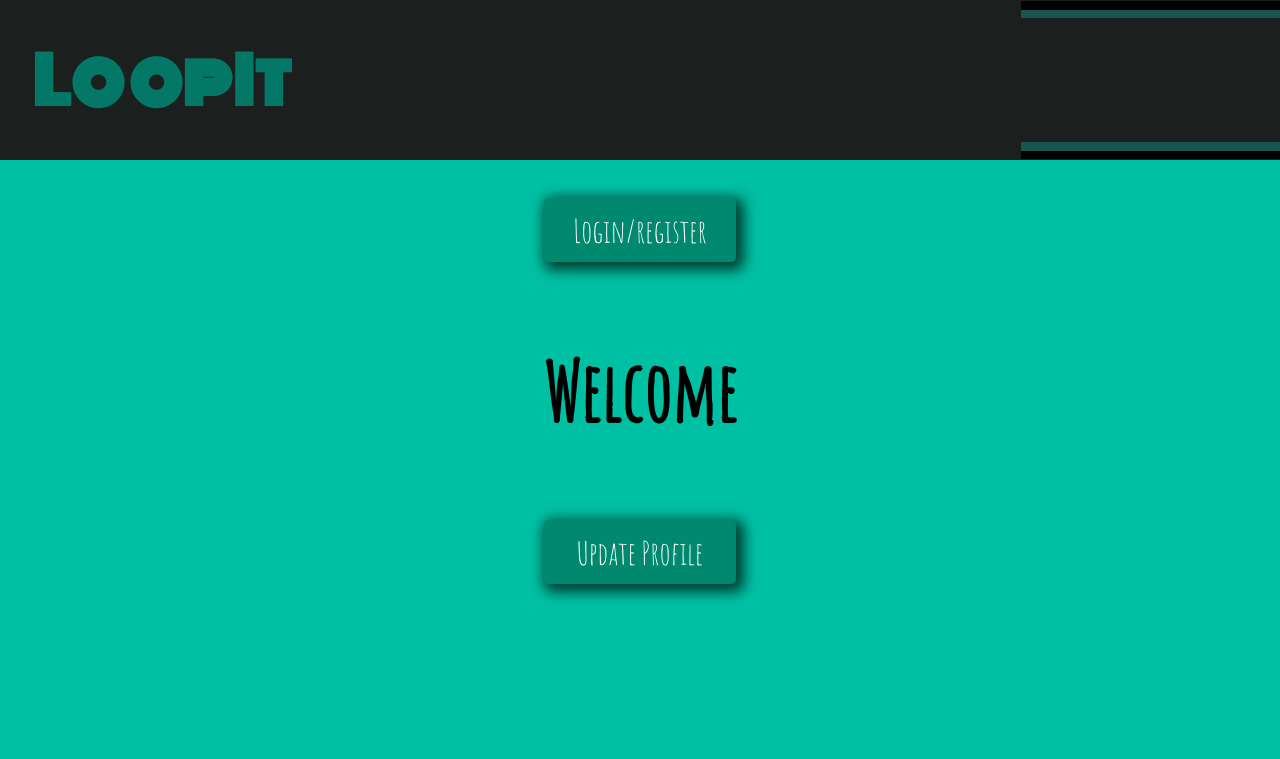
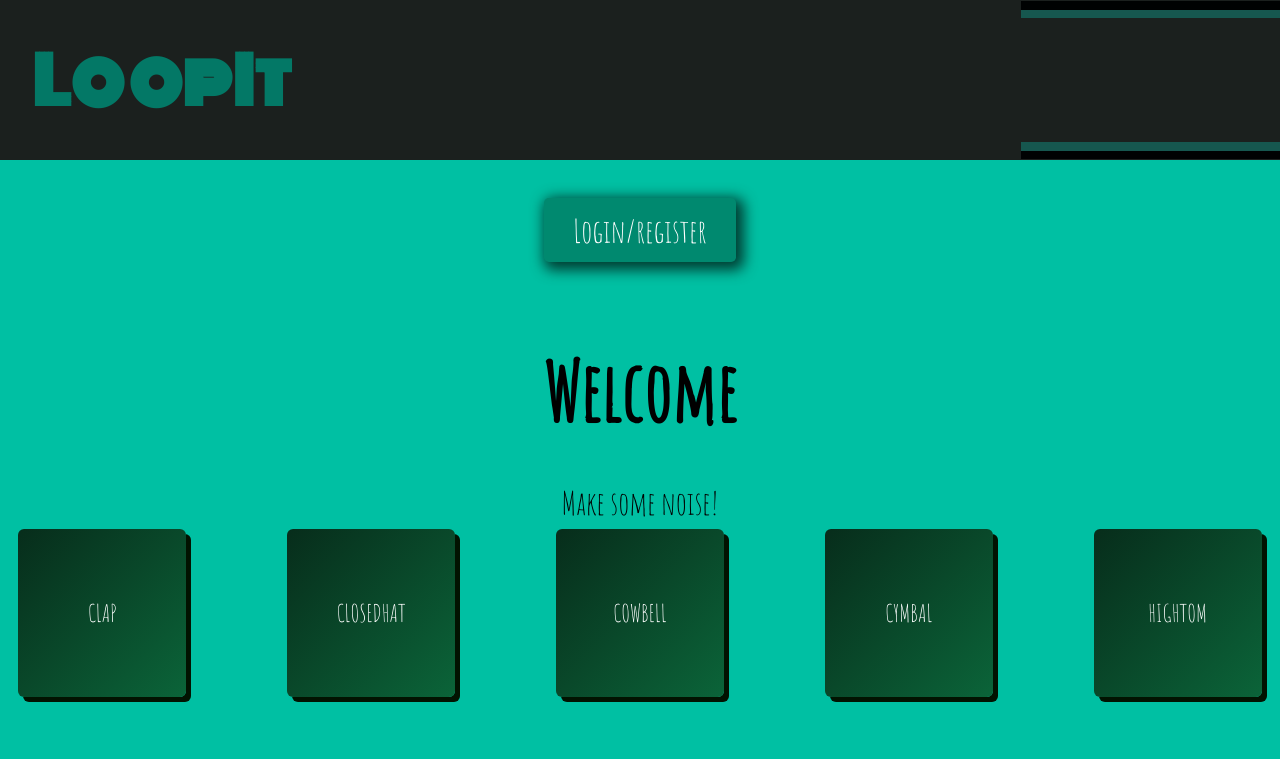
Before and after one commit to Bavid-Dowie/JZP4-LoopIt, a React (Create React App) app in the folder client/: page /users/register in a window 1280 px wide. Shown: the top 759 px of the page. Built offline with nearby package versions, Linux system fonts and the light colour scheme.

Commit message:
button click styling

```diff
--- a/client/src/App.css
+++ b/client/src/App.css
@@ -9,6 +9,7 @@ p {
 .App {
   text-align: center;
   font-size: 2em;
+  margin: 0;
 }
 
 .welcome {
@@ -22,7 +23,6 @@ button {
   font-size: 1em;
   text-align: center;
   border: 1px solid;
-  padding: 10px;
   box-shadow: 4px 4px 14px 4px #003c31;
   border-radius: .15em;
   height: 2em;
@@ -31,12 +31,17 @@ button {
   color: white;
   border: none;
   margin: 3%;
+  padding: 10px;
+  --button-raise-level: 6px;
+  --button-hover-pressure: 1;
+  --transform-speed: 0.1s;
 }
 
 button:hover, button:focus {
   transition: 1s;
   height:2.1em;
   width: 6.1em;
+  font-size: 1.5em;
   background: #026150;
   cursor: pointer;
   outline: 0;
--- a/client/src/App.js
+++ b/client/src/App.js
@@ -7,6 +7,8 @@ import Header from './components/Header'
 import UserProfile from './components/UserProfile'
 import Register from './components/Register'
 import Login from './components/Login'
+import SoundPad from '../src/components/PlaySession'
+import Sounds from '../src/Assets/Sounds'
 
 import {
   loginUser,
@@ -37,7 +39,8 @@ class App extends Component {
       editFormData: {
         name: "",
         username: ""
-      }
+      },
+      sounds: Object.keys(Sounds)
     }
     this.decodeToken = this.decodeToken.bind(this)
     this.authHandleChange = this.authHandleChange.bind(this)
@@ -48,6 +51,7 @@ class App extends Component {
     this.handleLogin = this.handleLogin.bind(this)
     this.handleLogout = this.handleLogout.bind(this)
     this.deleteUser = this.deleteUser.bind(this)
+    this.playSound = this.playSound.bind(this)
   }
 
   decodeToken(token) {
@@ -66,6 +70,12 @@ class App extends Component {
         currentUser: user
       })
     }
+  }
+
+  playSound(eventObj) {
+    const currentSound = eventObj.currentTarget.id
+    Sounds[currentSound].currentTime = 0
+    Sounds[currentSound].play()
   }
 
   async handleUpdateForm(e) {
@@ -124,6 +134,7 @@ class App extends Component {
   }
 
   async  authHandleChange(e) {
+    e.preventDefault()
     const { name, value } = e.target;
     this.setState(prevState => (
       {
@@ -136,6 +147,11 @@ class App extends Component {
   }
 
   render() {
+    const soundPad = []
+    for (let i = 0; i < this.state.sounds.length; i++) {
+      soundPad.push(<SoundPad sound={this.state.sounds[i]}
+        playSound={this.playSound} />)
+    }
     return (
       <div className="App">
 
--- a/client/src/components/Header.css
+++ b/client/src/components/Header.css
@@ -38,6 +38,7 @@ h1:hover:after {
 
 .header {
   font-size: 2em;
+  top: 0;
 }
 
 @keyframes h1-underline {
--- a/client/src/components/Login.css
+++ b/client/src/components/Login.css
@@ -1,10 +1,10 @@
 .Register-button {
-  text-decoration: none;
-  /* color: black; */
+
 }
 
 h2 {
   text-transform: capitalize;
+  font-size: 2.5em;
   margin: 0%;
   padding: 0%;
 }
@@ -14,5 +14,5 @@ h2 {
 }
 
 .login-line-bottom {
-  margin-top: 2 em;
+  margin-top: 2em;
 }
--- /dev/null
+++ b/client/src/components/SoundPad.css
@@ -0,0 +1,35 @@
+.soundpad-container {
+  background-color: 'green';
+  display: grid;
+  grid-gap: 2em;
+  grid-template: auto/ 1fr 1fr 1fr 1fr 1fr;
+}
+
+.soundpad {
+  display: flex;
+  justify-content: center;
+  align-items: center;
+  height: 7em;
+  width: 7em;
+  font-size: 1.5rem;
+  border-radius: 6px;
+  text-transform: uppercase;
+  color: white;
+  background: linear-gradient(to bottom right, #072d1b, #0b6439);
+  box-shadow: 5px 5px #021301;
+  align-self: center;
+  justify-self: center;
+  cursor: pointer;
+  --button-raise-level: 6px;
+  --button-hover-pressure: 1;
+  --transform-speed: 0.1s;
+}
+
+.soundpad:active {
+  background-color: #026150;
+  box-shadow: 0 5px #003c31;
+  transform: translateY(5px);
+  outline: 0;
+  border: none;
+  -moz-outline-style: none;
+}
--- a/client/src/components/SoundPad.jsx
+++ b/client/src/components/SoundPad.jsx
@@ -1,11 +1,11 @@
-import React, { Component } from 'react';
+import React, { Component } from 'react'
+import './SoundPad.css'
 
-class Button extends Component {
+class SoundPad extends Component {
   render() {
     return (
       <div
-        // Add additional attributes here
-        className='button'
+        className='soundpad'
         onClick={this.props.playSound}
         id={this.props.sound}
       >
@@ -13,8 +13,8 @@ class Button extends Component {
         <p>{this.props.sound}</p>
 
       </div>
-    );
+    )
   }
 }
 
-export default Button;
+export default SoundPad;
--- a/client/src/components/UserProfile.css
+++ b/client/src/components/UserProfile.css
@@ -0,0 +1,3 @@
+p {
+  padding-bottom: 2em;
+}
--- a/client/src/components/UserProfile.jsx
+++ b/client/src/components/UserProfile.jsx
@@ -1,25 +1,48 @@
 import React, { Component } from 'react'
 import { withRouter } from 'react-router'
 // import CreateSession from './CreateSession'
-// import UpdateUserForm from './UpdateUserForm';
+import UpdateUserForm from './UpdateUserForm';
+import SoundPad from './SoundPad'
+import Sounds from '../Assets/Sounds'
+
 import { Link, Redirect } from 'react-router-dom'
-import UpdateUserForm from './UpdateUserForm';
 
 class UserProfile extends Component {
-
-  componentDidMount() {
-
+  constructor() {
+    super()
+    this.state = {
+      sounds: Object.keys(Sounds)
+    }
+    this.playSound = this.playSound.bind(this)
   }
 
-  render() {
+  playSound(eventObj) {
+    //code to be run when click event is fired goes below this line!
+    const currentSound = eventObj.currentTarget.id
+    Sounds[currentSound].currentTime = 0
+    Sounds[currentSound].play()
+    }
+
+    render() {
     if (this.props.userObject === null) {
       return <Redirect to='/' />
     }
     let renderUser = this.props.currentUser || {}
-    console.table(this.props.currentUser)
+      console.table(this.props.currentUser)
+
+      const soundPad = []
+      for (let i = 0; i < this.state.sounds.length; i++) {
+        soundPad.push(<SoundPad sound={this.state.sounds[i]}
+          playSound={this.playSound} />)
+      }
     return (
       <div>
       <h3 className="welcome">Welcome {renderUser.username}</h3>
+      <p>Make some noise!</p>
+
+      <div className='soundpad-container' key={soundPad.id}>
+        {soundPad}
+      </div>
 
       <button className="userprofile-body">
           <Link onClick={this.props.handleUpdateSubmit}
@@ -30,6 +53,7 @@ class UserProfile extends Component {
       </button>
         </div>
     )
+
   }
 }
 console.log(this)
```
Lines whose indentation alone changed are shown as unchanged.
